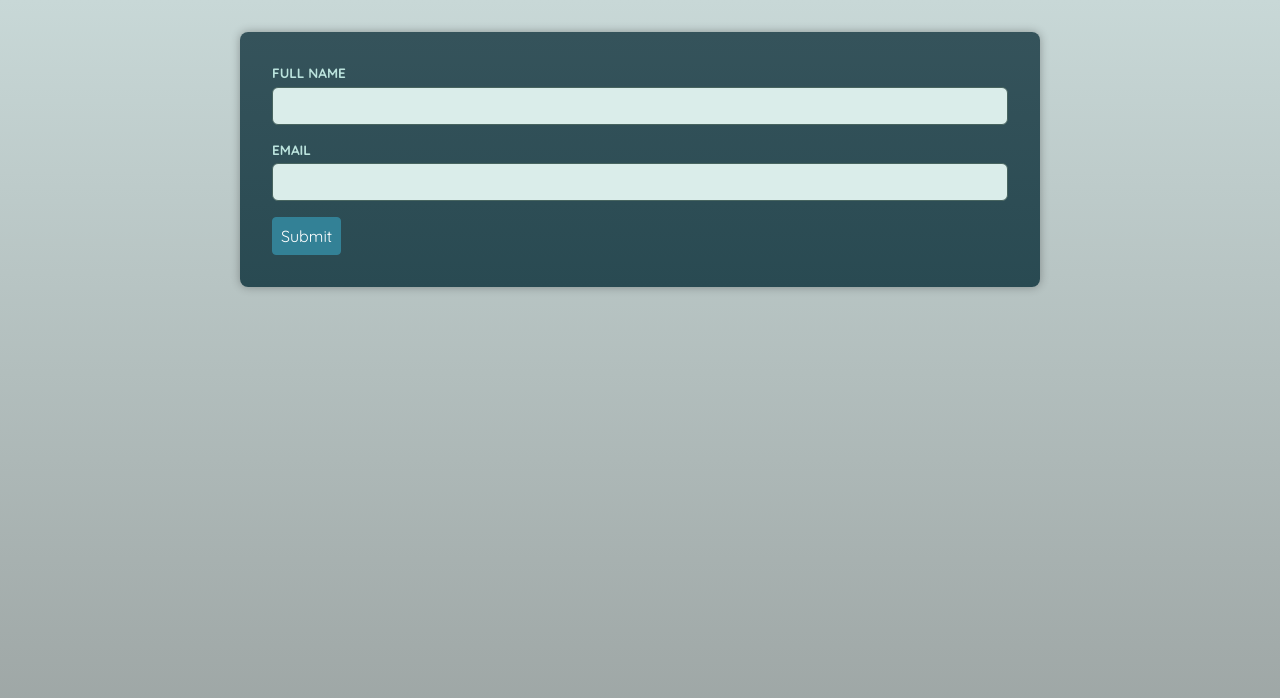
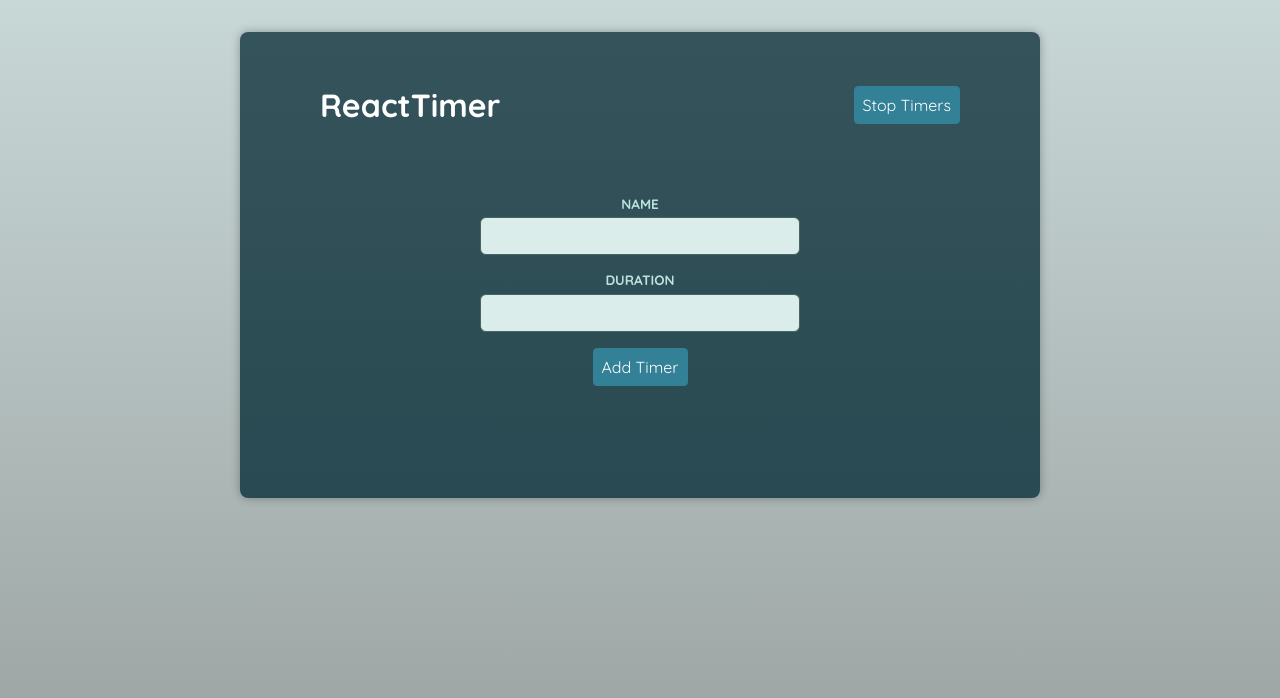
Before and after one commit to Rsurajdas/labs, a React (Vite) app in the folder typescript/react-ts-advance/: page / in a window 1280 px wide. Shown: the top 698 px of the page. Built offline with nearby package versions, Linux system fonts and the light colour scheme; a web font is replaced by a local one.

Commit message:
feat: refactor App component and add timer functionality with new components

```diff
--- a/typescript/react-ts-advance/src/App.tsx
+++ b/typescript/react-ts-advance/src/App.tsx
@@ -1,27 +1,16 @@
-import { useRef } from "react";
-import Button from "./components/Button";
-import Inputs from "./components/Inputs";
-import Form, { type FormHandleRef } from "./components/Form";
+import AddTimer from './components/AddTimer.tsx';
+import Header from './components/Header.tsx';
+import Timers from './components/Timers.tsx';
 
 function App() {
-  const nameRef = useRef<HTMLInputElement>(null);
-  const emailRef = useRef<HTMLInputElement>(null);
-  const formRef = useRef<FormHandleRef>(null);
-
-  const handleSave = (data: unknown) => {
-    const extractedData = data as { "full-name": string; email: string };
-    console.log(extractedData);
-    formRef.current?.clear();
-  };
   return (
-    <main>
-      <Form onSave={handleSave} ref={formRef}>
-        <Inputs label="Full Name" id="full-name" type="text" ref={nameRef} />
-        <Inputs label="email" id="email" type="email" ref={emailRef} />
-
-        <Button text="Submit" tag="button" />
-      </Form>
-    </main>
+    <>
+      <Header />
+      <main>
+        <AddTimer />
+        <Timers />
+      </main>
+    </>
   );
 }
 
--- /dev/null
+++ b/typescript/react-ts-advance/src/components/AddTimer.tsx
@@ -0,0 +1,25 @@
+import { useRef } from "react";
+
+import Button from "./UI/Button.tsx";
+import Form, { type FormHandleRef } from "./UI/Form.tsx";
+import Input from "./UI/Inputs.tsx";
+
+export default function AddTimer() {
+  const form = useRef<FormHandleRef>(null);
+
+  function handleSaveTimer(data: unknown) {
+    const extractedData = data as { name: string; duration: string };
+    console.log(extractedData);
+    form.current?.clear();
+  }
+
+  return (
+    <Form ref={form} onSave={handleSaveTimer} id="add-timer">
+      <Input type="text" label="Name" id="name" />
+      <Input type="number" label="Duration" id="duration" />
+      <p>
+        <Button>Add Timer</Button>
+      </p>
+    </Form>
+  );
+}
--- a/typescript/react-ts-advance/src/components/Button.tsx
+++ /dev/null
@@ -1,27 +0,0 @@
-import { type ComponentPropsWithoutRef } from "react";
-
-// Discriminated union
-interface ButtonProps extends ComponentPropsWithoutRef<"button"> {
-  tag: "button";
-  text: string;
-}
-
-interface AnchorProps extends ComponentPropsWithoutRef<"a"> {
-  tag: "anchor";
-  text: string;
-}
-
-export default function Button(props: ButtonProps | AnchorProps) {
-  if (props.tag === "anchor") {
-    return (
-      <a className="button" {...props}>
-        {props.text}
-      </a>
-    );
-  }
-  return (
-    <button className="button" {...props}>
-      {props.text}
-    </button>
-  );
-}
--- /dev/null
+++ b/typescript/react-ts-advance/src/components/Header.tsx
@@ -0,0 +1,11 @@
+import Button from './UI/Button.tsx';
+
+export default function Header() {
+  return (
+    <header>
+      <h1>ReactTimer</h1>
+
+      <Button>Stop Timers</Button>
+    </header>
+  );
+}
--- /dev/null
+++ b/typescript/react-ts-advance/src/components/Timers.tsx
@@ -0,0 +1,3 @@
+export default function Timers() {
+  return <ul>{/* TODO ... */}</ul>;
+}
--- /dev/null
+++ b/typescript/react-ts-advance/src/components/UI/Button.tsx
@@ -0,0 +1,21 @@
+import { type ComponentPropsWithoutRef } from "react";
+
+type ButtonProps = ComponentPropsWithoutRef<"button"> & {
+  href?: never;
+};
+
+type AnchorProps = ComponentPropsWithoutRef<"a"> & {
+  href?: string;
+};
+
+function isAnchorProps(props: ButtonProps | AnchorProps): props is AnchorProps {
+  return "href" in props;
+}
+
+export default function Button(props: ButtonProps | AnchorProps) {
+  if (isAnchorProps(props)) {
+    return <a className="button" {...props}></a>;
+  }
+
+  return <button className="button" {...props}></button>;
+}
--- a/typescript/react-ts-advance/src/index.css
+++ b/typescript/react-ts-advance/src/index.css
@@ -1,4 +1,4 @@
-@import url("https://fonts.googleapis.com/css2?family=Quicksand:wght@400;700&family=Handjet:wght@400;700&display=swap");
+@import url('https://fonts.googleapis.com/css2?family=Quicksand:wght@400;700&family=Handjet:wght@400;700&display=swap');
 
 * {
   box-sizing: border-box;
@@ -10,7 +10,7 @@ body {
   font-family: sans-serif;
   background: linear-gradient(#c8d8d7, #979e9d);
   min-height: 100vh;
-  font-family: "Quicksand", sans-serif;
+  font-family: 'Quicksand', sans-serif;
 }
 
 #root {
@@ -36,7 +36,7 @@ ul {
   max-width: 40rem;
   margin: 2rem auto;
   padding: 0;
-  font-family: "Handjet", sans-serif;
+  font-family: 'Handjet', sans-serif;
   display: grid;
   gap: 2rem;
   grid-template-columns: repeat(auto-fit, minmax(18rem, 10rem));
```
Also changed, not shown: typescript/react-ts-advance/src/components/Timer.tsx (added, +11 -0 lines), typescript/react-ts-advance/src/components/UI/Form.tsx (renamed from typescript/react-ts-advance/src/components/Form.tsx), typescript/react-ts-advance/src/components/UI/Inputs.tsx (renamed from typescript/react-ts-advance/src/components/Inputs.tsx), typescript/react-ts-advance/src/components/UI/PolymorphicComponent.tsx (renamed from typescript/react-ts-advance/src/components/PolymorphicComponent.tsx).
